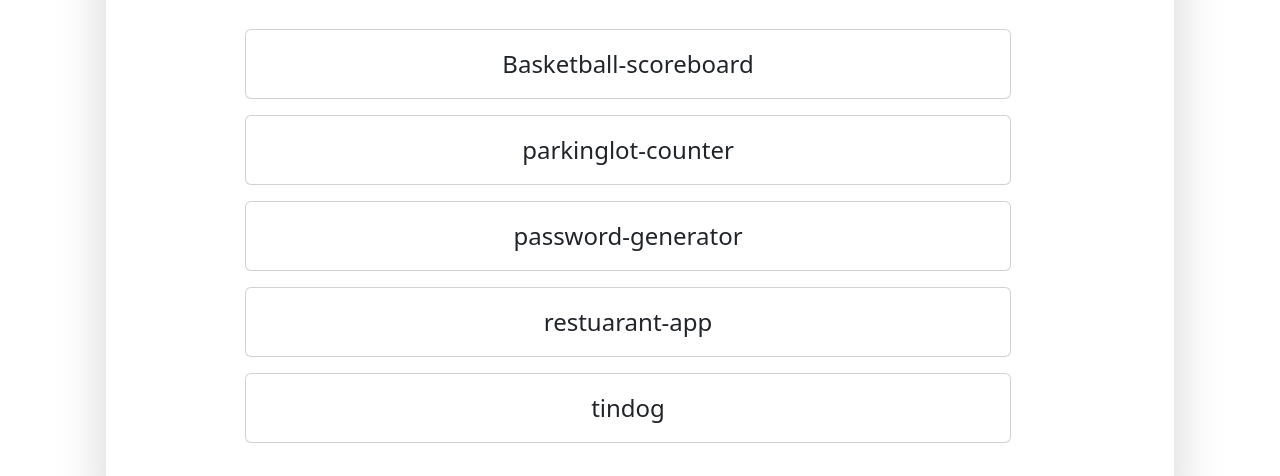
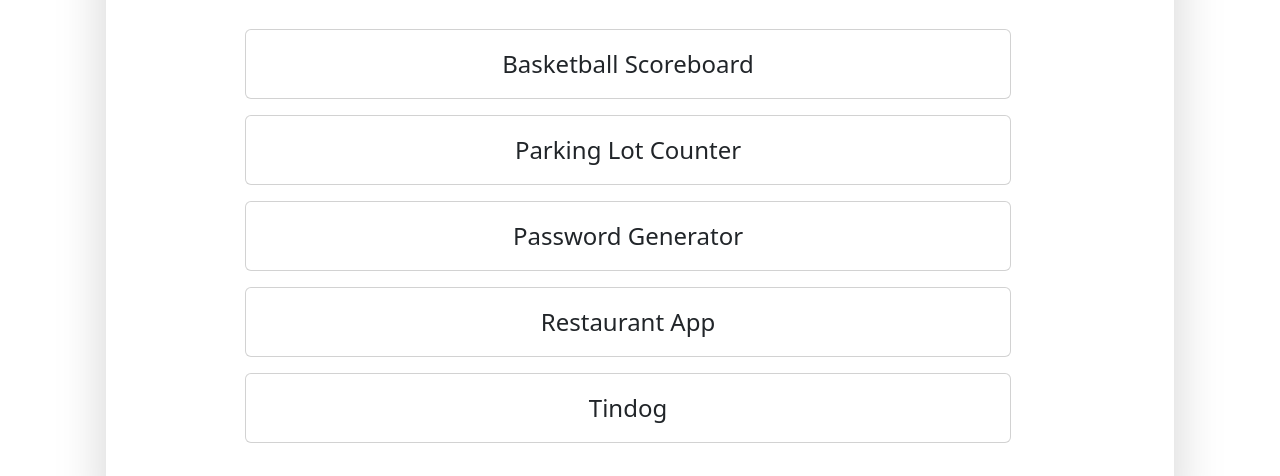
Before and after one commit to iapratt/scrimba-assignments, a plain HTML site: page index.html in a window 1280 px wide. Shown: the part 233-709 px from the top of the page. Drawn offline with nearby package versions, Linux system fonts and the light colour scheme.

Commit message:
name update

```diff
--- a/index.html
+++ b/index.html
@@ -33,27 +33,31 @@
         <div class="col-10 text-center">
           <div class="card my-3">
             <div class="card-body">
-              <a href="Basketball-scoreboard/index.html" class="list-group-item list-group-item-action text-center fs-4">Basketball-scoreboard</a>
+              <a href="Basketball-scoreboard/index.html"
+                class="list-group-item list-group-item-action text-center fs-4">Basketball Scoreboard</a>
             </div>
           </div>
           <div class="card my-3">
             <div class="card-body">
-              <a href="parkinglot-counter/index.html" class="list-group-item list-group-item-action text-center fs-4">parkinglot-counter</a>
+              <a href="parkinglot-counter/index.html"
+                class="list-group-item list-group-item-action text-center fs-4">Parking Lot Counter</a>
             </div>
           </div>
           <div class="card my-3">
             <div class="card-body">
-              <a href="password-generator/index.html" class="list-group-item list-group-item-action text-center fs-4">password-generator</a>
+              <a href="password-generator/index.html"
+                class="list-group-item list-group-item-action text-center fs-4">Password Generator</a>
             </div>
           </div>
           <div class="card my-3">
             <div class="card-body">
-              <a href="restuarant-app/index.html" class="list-group-item list-group-item-action text-center fs-4">restuarant-app</a>
+              <a href="restuarant-app/index.html"
+                class="list-group-item list-group-item-action text-center fs-4">Restaurant App</a>
             </div>
           </div>
           <div class="card my-3">
             <div class="card-body">
-              <a href="tindog/index.html" class="list-group-item list-group-item-action text-center fs-4">tindog</a>
+              <a href="tindog/index.html" class="list-group-item list-group-item-action text-center fs-4">Tindog</a>
             </div>
           </div>
         </div>
```
Also changed, not shown: 1 other file.
